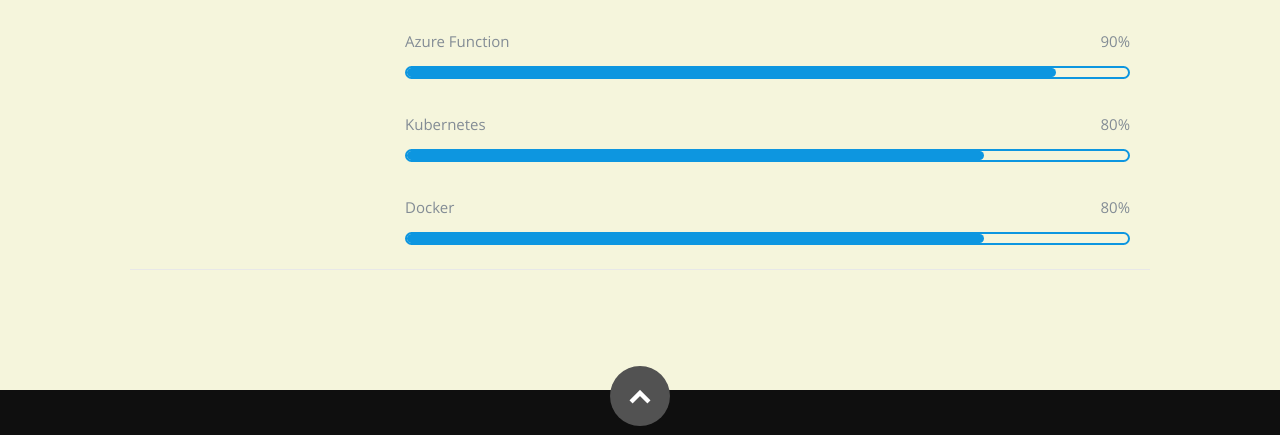
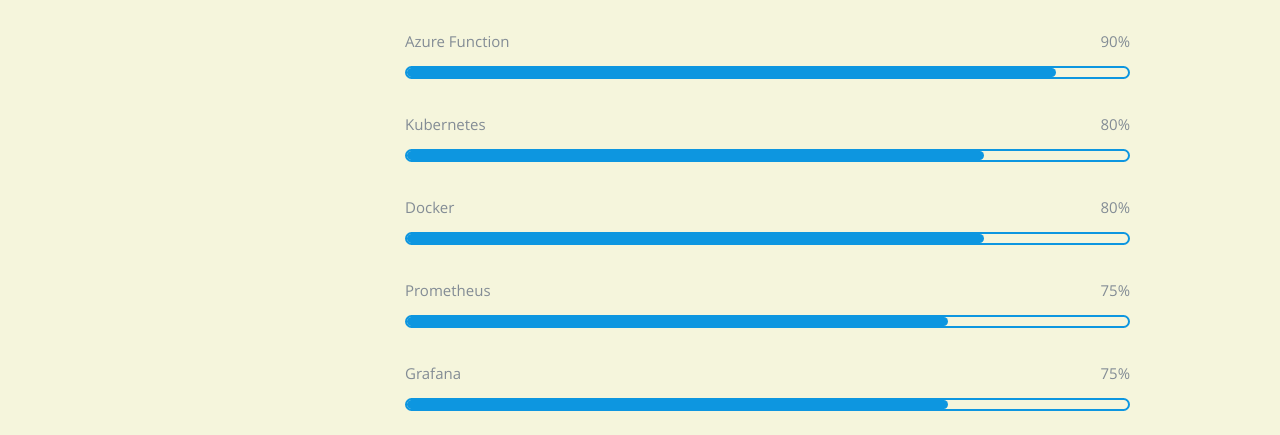
Before and after one commit to mehedi02/azure-resume, a plain HTML site: page frontend/index.html in a window 1280 px wide. Shown: the part 4088-4523 px from the top of the page. Drawn offline with nearby package versions, Linux system fonts and the light colour scheme; no server answers.

Commit message:
add prometheus and grafana skills

```diff
--- a/frontend/css/skill.css
+++ b/frontend/css/skill.css
@@ -73,3 +73,25 @@
       animation: docker-fill 2s forwards;
     }
 }
+
+@keyframes prometheus-fill{
+    100%{
+        width: 75%;
+    }
+}
+@media (prefers-reduced-motion: no-preference) {
+    .prometheus-animation {
+      animation: prometheus-fill 2s forwards;
+    }
+}
+
+@keyframes grafana-fill{
+    100%{
+        width: 75%;
+    }
+}
+@media (prefers-reduced-motion: no-preference) {
+    .grafana-animation {
+      animation: grafana-fill 2s forwards;
+    }
+}
--- a/frontend/index.html
+++ b/frontend/index.html
@@ -368,6 +368,36 @@
                </div>
 
             </div> <!-- skill item end -->
+            <!-- 5th Skill -->
+            <div class="row item skills">
+               <div class="twelve columns">
+                  <div class="details">
+
+                     <span>Prometheus</span>
+                     <span>75%</span>
+
+                  </div>
+                  <div class="bar">
+                     <div class="prometheus-bar"></div>
+                  </div>
+               </div>
+
+            </div> <!-- skill item end -->
+            <!-- 6th Skill -->
+            <div class="row item skills">
+               <div class="twelve columns">
+                  <div class="details">
+
+                     <span>Grafana</span>
+                     <span>75%</span>
+
+                  </div>
+                  <div class="bar">
+                     <div class="grafana-bar"></div>
+                  </div>
+               </div>
+
+            </div> <!-- skill item end -->
       </div>
       <br>
       <br>
--- a/frontend/main.js
+++ b/frontend/main.js
@@ -32,6 +32,8 @@ const observer = new IntersectionObserver(entries =>{
         const azfun = entry.target.querySelector('.azfun-bar')
         const k8s = entry.target.querySelector('.k8s-bar')
         const docker = entry.target.querySelector('.docker-bar')
+        const prometheus = entry.target.querySelector('.prometheus-bar')
+        const grafana = entry.target.querySelector('.grafana-bar')
         // if the element is visible
         if (entry.isIntersecting){
             // Add the animation class
@@ -40,6 +42,8 @@ const observer = new IntersectionObserver(entries =>{
             azfun.classList.add("azfun-animation")
             k8s.classList.add("k8s-animation")
             docker.classList.add("docker-animation")
+            prometheus.classList.add("prometheus-animation")
+            grafana.classList.add("grafana-animation")
             return
         }
 
@@ -48,6 +52,8 @@ const observer = new IntersectionObserver(entries =>{
         azfun.classList.remove("azfun-animation")
         k8s.classList.remove("k8s-animation")
         docker.classList.remove("docker-animation")
+        prometheus.classList.remove("prometheus-animation")
+        grafana.classList.remove("grafana-animation")
     })
 })
 
```
